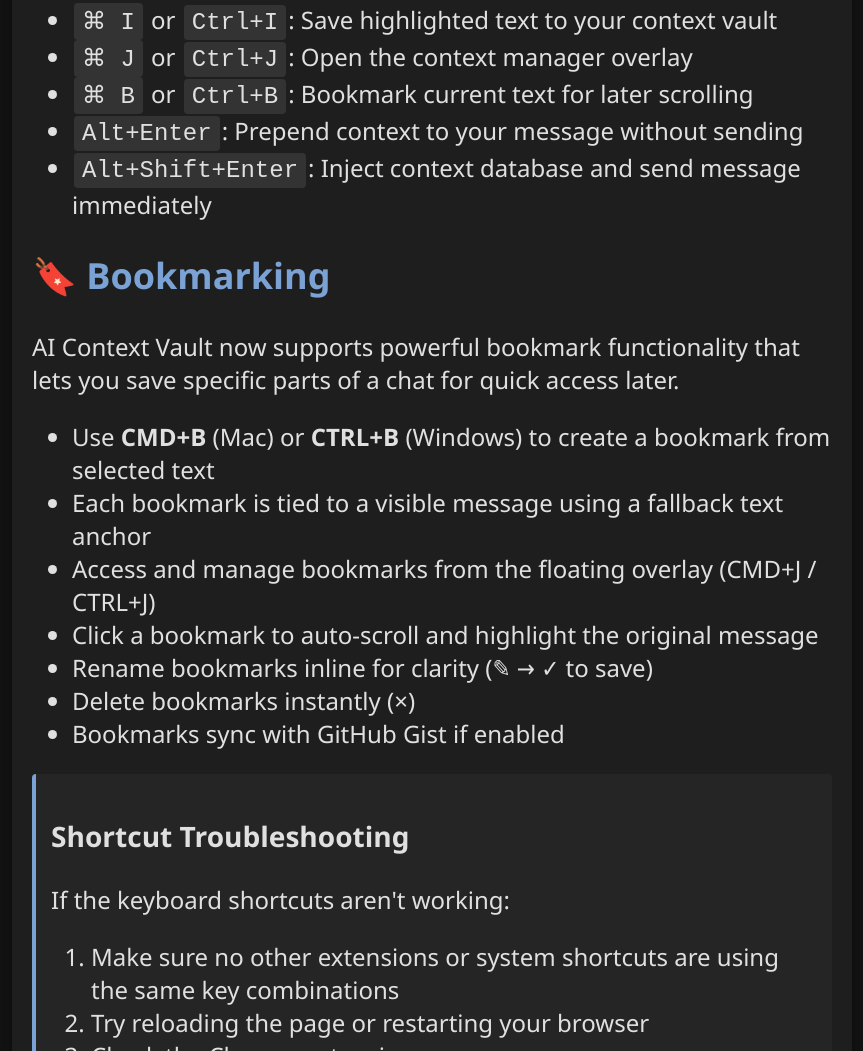
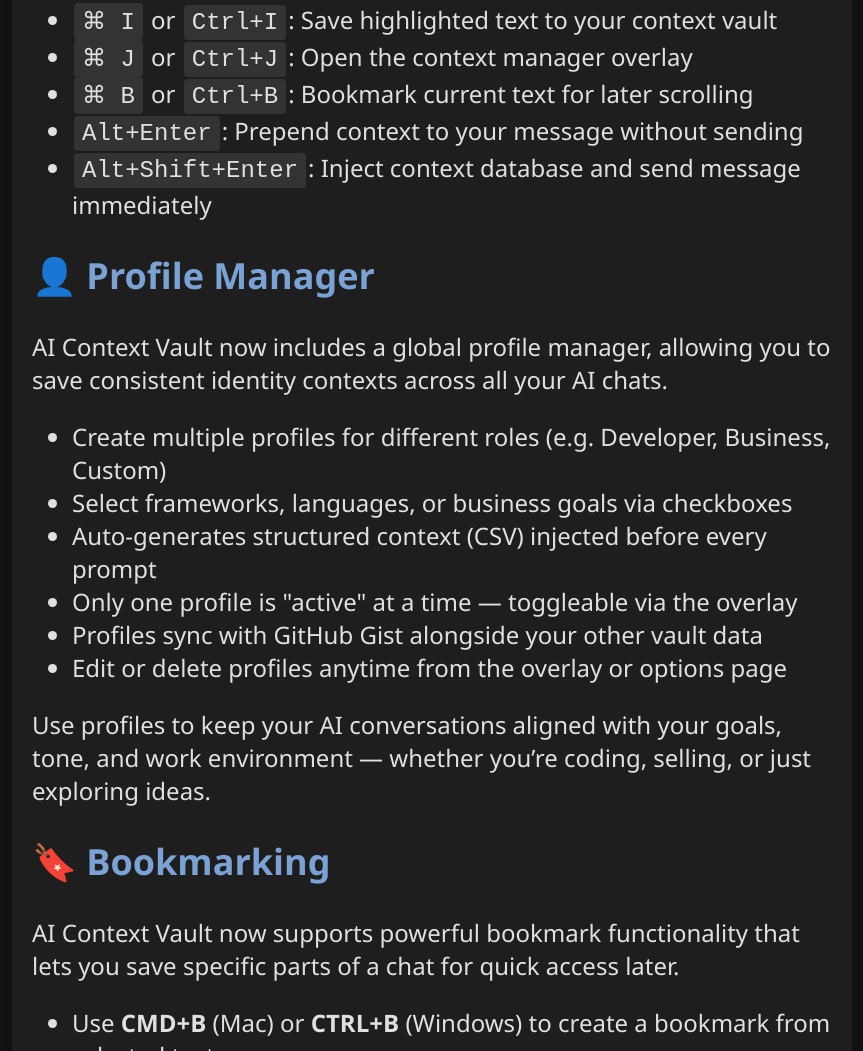
Before and after one commit to Cloud-Blaze/ai-context-vault, a React app: page public/options.html in a window 1280 px wide. Shown: the part 1067-2118 px from the top of the page, without its empty margins (208-1071 px from the left). Built offline with nearby package versions, Linux system fonts and the light colour scheme; some packages are replaced by stand-ins of ours.

Commit message:
New features

```diff
--- a/public/options.html
+++ b/public/options.html
@@ -124,6 +124,26 @@
       <li><span class="shortcut">Alt+Enter</span>: Prepend context to your message without sending</li>
       <li><span class="shortcut">Alt+Shift+Enter</span>: Inject context database and send message immediately</li>
     </ul>
+    <section style="margin-top: 30px;">
+      <h2>👤 Profile Manager</h2>
+      <p>
+        AI Context Vault now includes a global profile manager, allowing you to save consistent identity contexts across
+        all
+        your AI chats.
+      </p>
+      <ul>
+        <li>Create multiple profiles for different roles (e.g. Developer, Business, Custom)</li>
+        <li>Select frameworks, languages, or business goals via checkboxes</li>
+        <li>Auto-generates structured context (CSV) injected before every prompt</li>
+        <li>Only one profile is "active" at a time — toggleable via the overlay</li>
+        <li>Profiles sync with GitHub Gist alongside your other vault data</li>
+        <li>Edit or delete profiles anytime from the overlay or options page</li>
+      </ul>
+      <p>
+        Use profiles to keep your AI conversations aligned with your goals, tone, and work environment — whether you’re
+        coding, selling, or just exploring ideas.
+      </p>
+    </section>
 
     <section style="margin-top: 30px;">
       <h2>🔖 Bookmarking</h2>
```
Also changed, not shown: README.md, documentation/features/profiles/README.md (added), documentation/features/prompt-suggestions/README.md (added).
